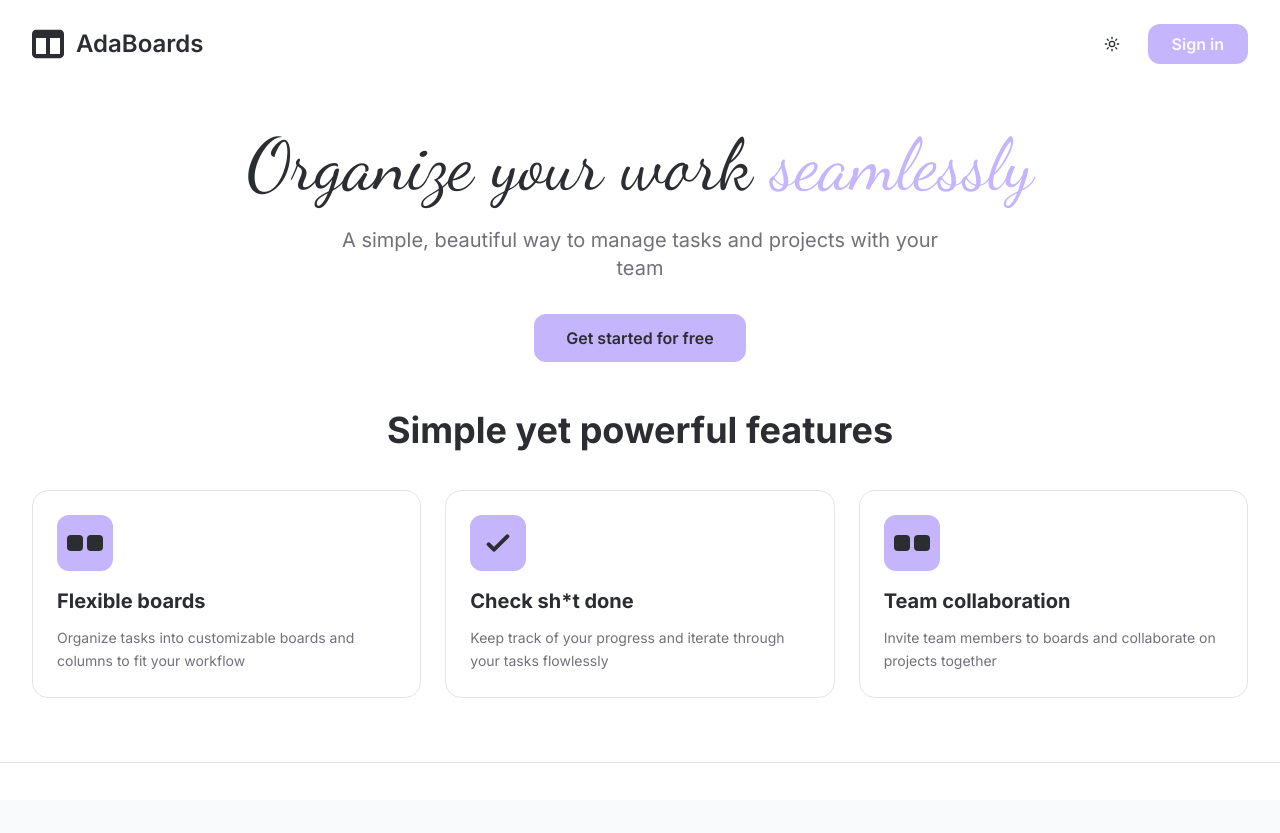
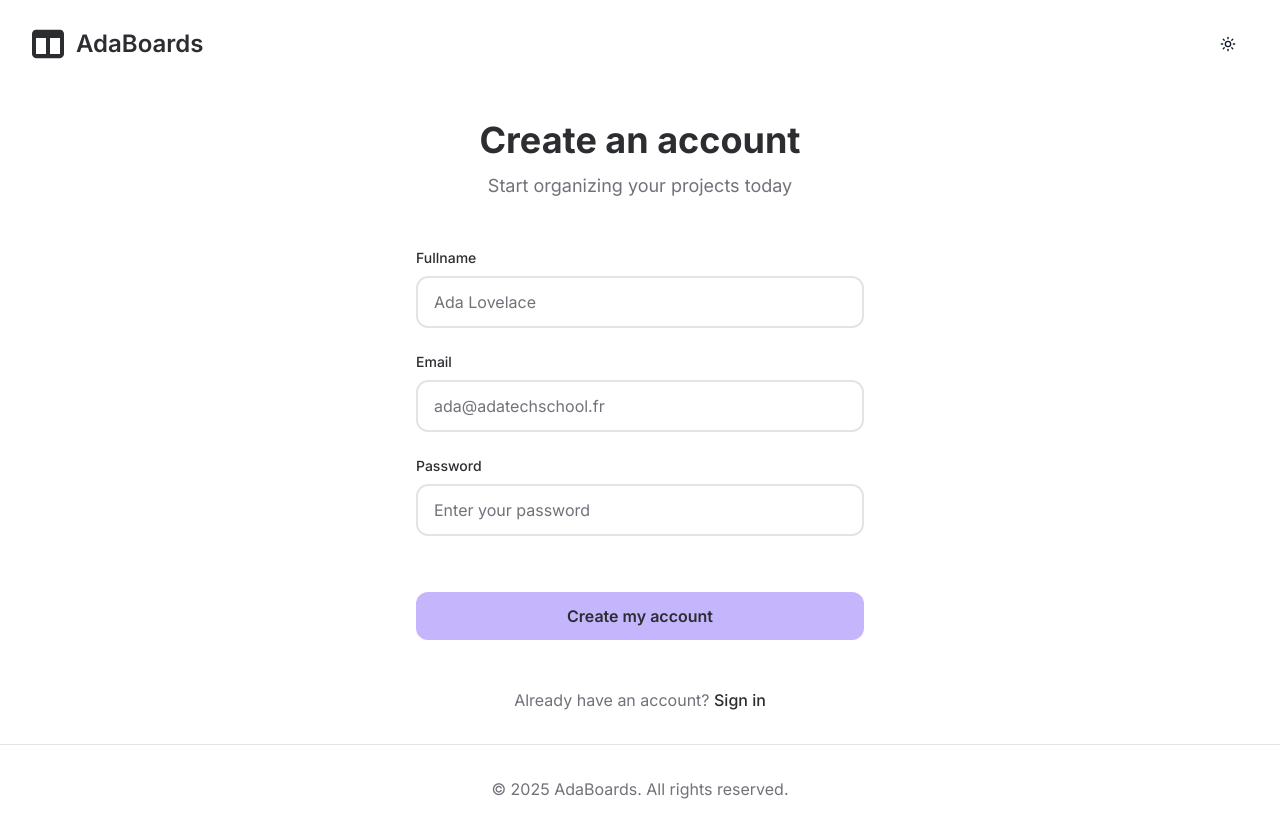
Before and after one commit to Cecile-Hirschauer/adaboards, a React (Vite) app: page /signup in a window 1280 px wide. Before the commit this address led to /. Before the commit the page ends 800 px from the top, so only its background shows below. Built offline with nearby package versions, Linux system fonts and the light colour scheme; no server answers.

Commit message:
day-1/Create signup_page layout

```diff
--- a/src/App.tsx
+++ b/src/App.tsx
@@ -2,6 +2,7 @@ import "./index.css";
 import { BrowserRouter, Routes, Route, Navigate } from "react-router-dom";
 import Landing from "./pages/Landing";
 import Login from "./pages/Login";
+import Signup from "./pages/Signup";
 import Boards from "./pages/Boards";
 import BoardView from "./pages/BoardView";
 
@@ -11,6 +12,7 @@ function App() {
       <Routes>
         <Route path="/" element={<Landing />} />
         <Route path="/login" element={<Login />} />
+        <Route path="/signup" element={<Signup />} />
         <Route path="/boards" element={<Boards />} />
         <Route path="/boards/:id" element={<BoardView />} />
         <Route path="*" element={<Navigate to="/" replace />} />
--- a/src/pages/Signup.tsx
+++ b/src/pages/Signup.tsx
@@ -1,5 +1,8 @@
 // Signup page
 import { useState } from 'react';
+import { Link } from 'react-router-dom';
+import { Header } from '@/components/shared/Header';
+import { Footer } from '@/components/shared/Footer';
 
 export default function Signup() {
   const [name, setName] = useState('');
@@ -13,59 +16,111 @@ export default function Signup() {
   };
 
   return (
-    <div className="min-h-screen flex items-center justify-center bg-base-200">
-      <div className="card w-96 bg-base-100 shadow-xl">
-        <div className="card-body">
-          <h2 className="card-title text-2xl mb-4">Sign Up</h2>
-          <form onSubmit={handleSubmit}>
-            <div className="form-control">
-              <label className="label">
-                <span className="label-text">Name</span>
+    <div className="min-h-screen bg-[rgb(var(--background))] flex flex-col">
+      {/* Header */}
+      <Header showSignInButton={false} />
+
+      {/* Main Content */}
+      <main className="flex-1 flex items-center justify-center px-4 py-8">
+        <div className="w-full max-w-md">
+          {/* Title */}
+          <div className="text-center mb-8 md:mb-12">
+            <h1 className="text-[rgb(var(--foreground))] text-3xl md:text-4xl font-bold mb-3">
+              Create an account
+            </h1>
+            <p className="text-[rgb(var(--muted-foreground))] text-base md:text-lg">
+              Start organizing your projects today
+            </p>
+          </div>
+
+          {/* Form */}
+          <form onSubmit={handleSubmit} className="space-y-6">
+            {/* Fullname */}
+            <div>
+              <label
+                htmlFor="name"
+                className="block text-[rgb(var(--foreground))] text-sm font-medium mb-2"
+              >
+                Fullname
               </label>
               <input
+                id="name"
                 type="text"
-                placeholder="Your name"
-                className="input input-bordered"
+                placeholder="Ada Lovelace"
                 value={name}
                 onChange={(e) => setName(e.target.value)}
+                className="w-full px-4 py-3 bg-transparent border-2 border-[rgb(var(--border))] rounded-lg text-[rgb(var(--foreground))] placeholder-[rgb(var(--muted-foreground))] focus:outline-none focus:border-[rgb(var(--primary))] transition-colors"
                 required
+                aria-required="true"
               />
             </div>
-            <div className="form-control mt-4">
-              <label className="label">
-                <span className="label-text">Email</span>
+
+            {/* Email */}
+            <div>
+              <label
+                htmlFor="email"
+                className="block text-[rgb(var(--foreground))] text-sm font-medium mb-2"
+              >
+                Email
               </label>
               <input
+                id="email"
                 type="email"
-                placeholder="email@example.com"
-                className="input input-bordered"
+                placeholder="ada@adatechschool.fr"
                 value={email}
                 onChange={(e) => setEmail(e.target.value)}
+                className="w-full px-4 py-3 bg-transparent border-2 border-[rgb(var(--border))] rounded-lg text-[rgb(var(--foreground))] placeholder-[rgb(var(--muted-foreground))] focus:outline-none focus:border-[rgb(var(--primary))] transition-colors"
                 required
+                aria-required="true"
               />
             </div>
-            <div className="form-control mt-4">
-              <label className="label">
-                <span className="label-text">Password</span>
+
+            {/* Password */}
+            <div>
+              <label
+                htmlFor="password"
+                className="block text-[rgb(var(--foreground))] text-sm font-medium mb-2"
+              >
+                Password
               </label>
               <input
+                id="password"
                 type="password"
                 placeholder="Enter your password"
-                className="input input-bordered"
                 value={password}
                 onChange={(e) => setPassword(e.target.value)}
+                className="w-full px-4 py-3 bg-transparent border-2 border-[rgb(var(--border))] rounded-lg text-[rgb(var(--foreground))] placeholder-[rgb(var(--muted-foreground))] focus:outline-none focus:border-[rgb(var(--primary))] transition-colors"
                 required
+                aria-required="true"
               />
             </div>
-            <div className="form-control mt-6">
-              <button type="submit" className="btn btn-primary">Sign Up</button>
+
+            {/* Submit Button */}
+            <button
+              type="submit"
+              className="w-full py-3 bg-[rgb(var(--primary))] text-[rgb(var(--primary-foreground))] font-semibold rounded-lg hover:opacity-90 transition-opacity mt-8"
+            >
+              Create my account
+            </button>
+
+            {/* Sign in Link */}
+            <div className="text-center mt-6">
+              <p className="text-[rgb(var(--muted-foreground))]">
+                Already have an account?{' '}
+                <Link
+                  to="/login"
+                  className="text-[rgb(var(--foreground))] hover:text-[rgb(var(--primary))] font-medium transition-colors"
+                >
+                  Sign in
+                </Link>
+              </p>
             </div>
           </form>
-          <p className="text-center mt-4">
-            Already have an account? <a href="/login" className="link link-primary">Login</a>
-          </p>
         </div>
-      </div>
+      </main>
+
+      {/* Footer */}
+      <Footer />
     </div>
   );
 }
```
